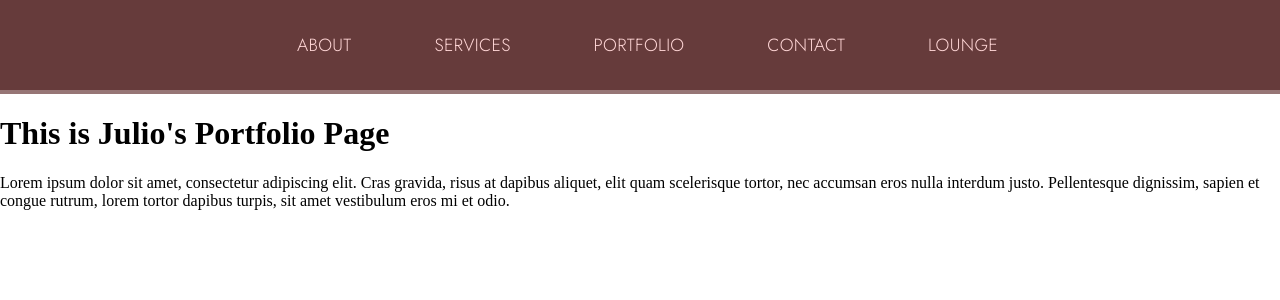
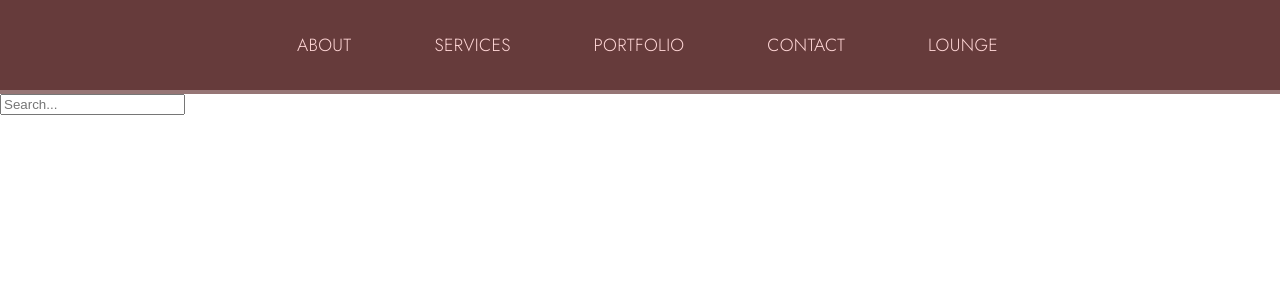
Before and after one commit to daneski9/LacyWebApplication, a React (Create React App) app: page /JulioJimenez/Portfolio in a window 1280 px wide. Shown: the top 300 px of the page. Built offline with nearby package versions, Linux system fonts and the light colour scheme.

Commit message:
search bar implimented

```diff
--- /dev/null
+++ b/src/components/Searchbar.js
@@ -0,0 +1,16 @@
+import React from 'react';
+
+function SearchBar(props) {
+  return (
+    <div>
+      <input
+        type="text"
+        placeholder="Search..."
+        value={props.query}
+        onChange={(event) => props.onChange(event.target.value)}
+      />
+    </div>
+  );
+}
+
+export default SearchBar;
--- a/src/components/julioj/PortfolioJulioJimenez.js
+++ b/src/components/julioj/PortfolioJulioJimenez.js
@@ -1,17 +1,20 @@
+import { useState } from "react";
 import Navbar from "../Navbar";
+import SearchBar from "../Searchbar";
+
 
 function Portfolio() {
+    const [query, setQuery] = useState('');
+
+    function handleQueryChange(value) {
+        setQuery(value);
+    }
+
     return (
       <>
       <Navbar />
       <div>
-        <h1 className="title is-1">This is Julio's Portfolio Page</h1>
-        <p>
-          Lorem ipsum dolor sit amet, consectetur adipiscing elit. Cras gravida,
-          risus at dapibus aliquet, elit quam scelerisque tortor, nec accumsan eros
-          nulla interdum justo. Pellentesque dignissim, sapien et congue rutrum,
-          lorem tortor dapibus turpis, sit amet vestibulum eros mi et odio.
-        </p>
+        <SearchBar query={query} onChange={handleQueryChange} />
       </div>
       </>
     );
```
